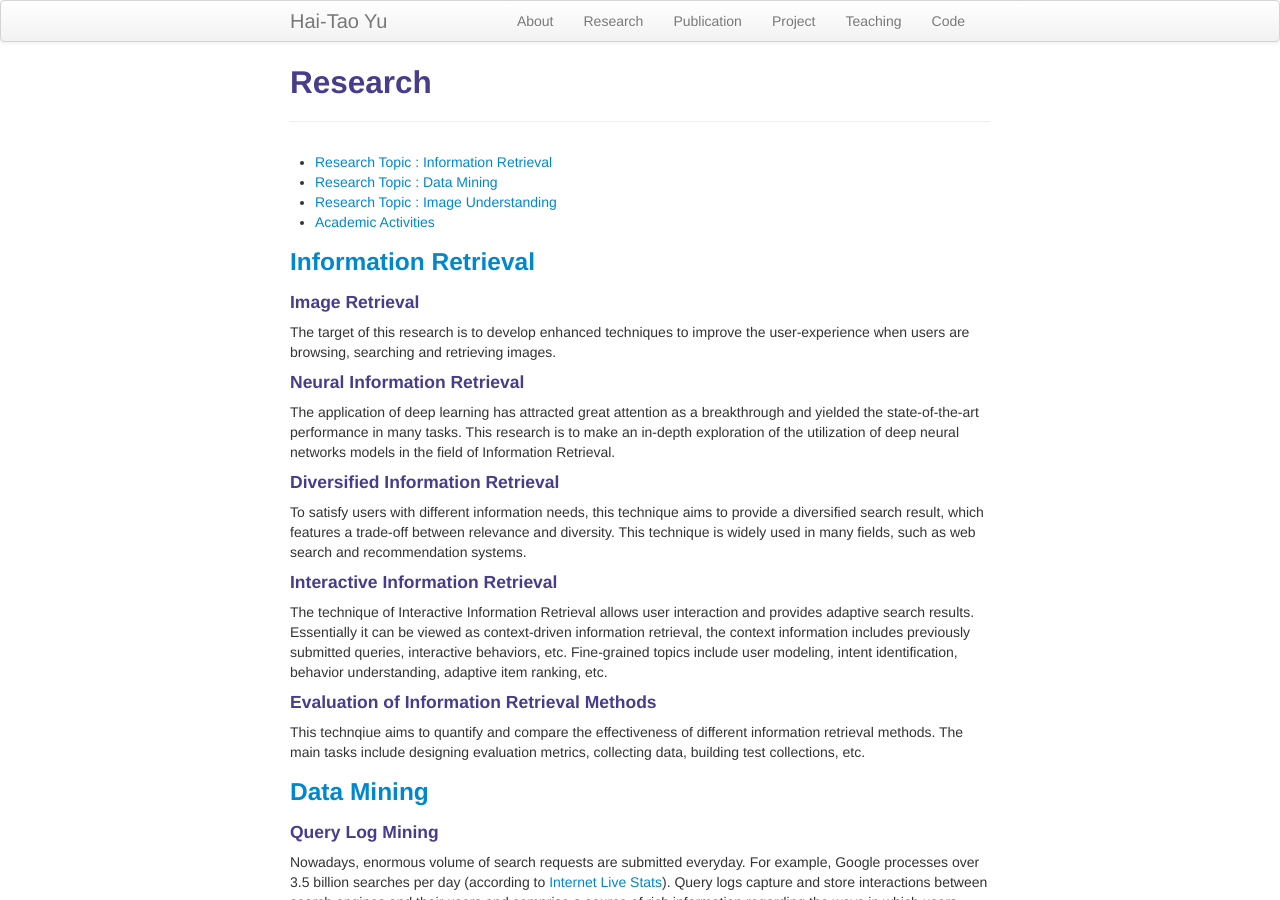
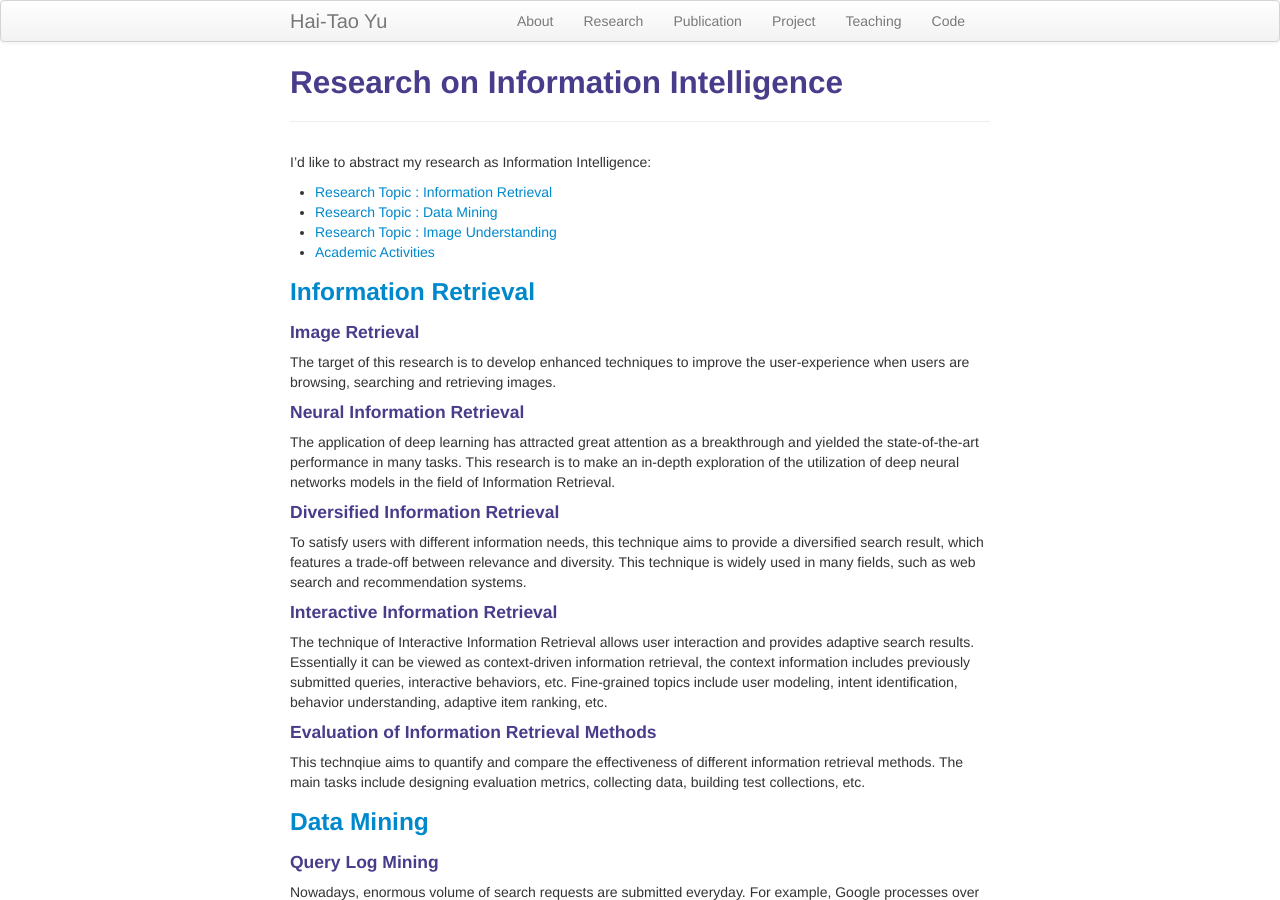
Before and after one commit to ii-research-yu/ii-research-yu.github.io, a Jekyll site: the page built from pages/research.md, in a window 1280 px wide and 900 px high. Built offline with Jekyll 4.4.1, drawn with Linux system fonts in a browser that asks for light colours.

Commit message:
Update research.md

```diff
--- a/pages/research.md
+++ b/pages/research.md
@@ -1,8 +1,10 @@
 ---
 layout: page
-title: Research
+title: Research on Information Intelligence
 description: Hai-Tao Yu's research
 ---
+I'd like to abstract my research as Information Intelligence:
+
 - <a href="#ir">Research Topic : Information Retrieval</a>
 - <a href="#dm">Research Topic : Data Mining</a>
 - <a href="#iu">Research Topic : Image Understanding</a>
```
